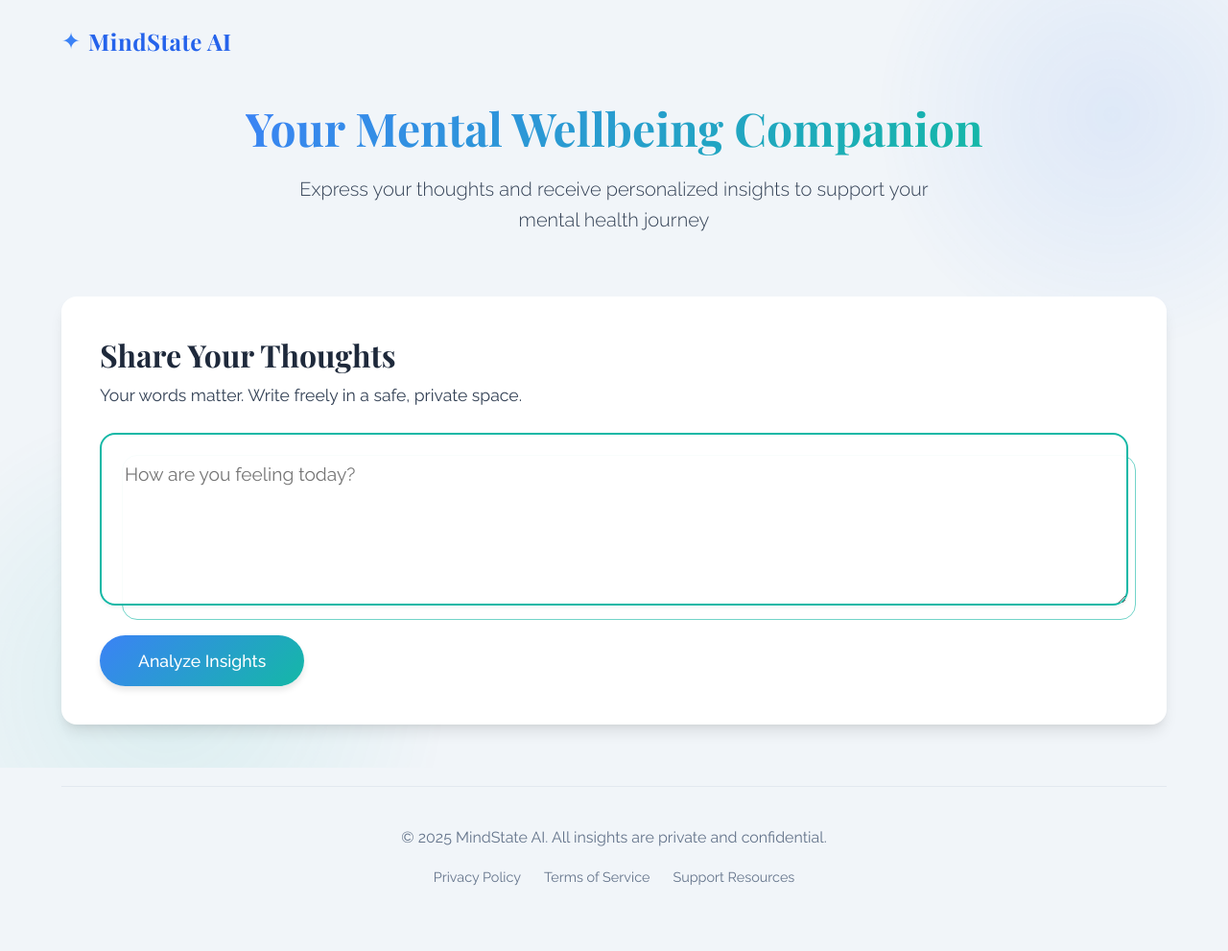
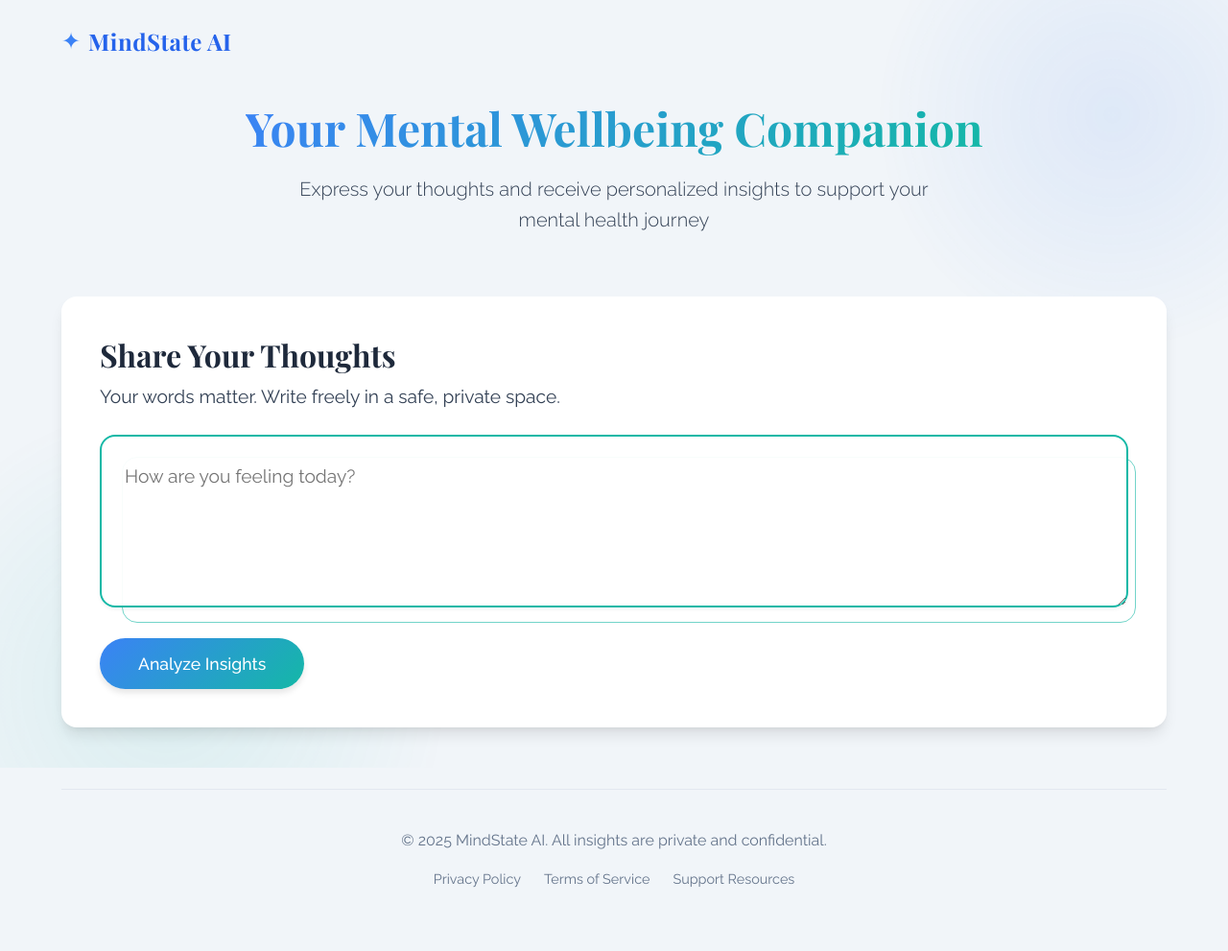
Before and after one commit to satyam-sm/MindState_AI, a Flask app: page / in a window 1280 px wide. Shown: the whole page at 96% size. Before the commit the page ends 923 px from the top, so only its background shows below. Run offline with Flask 3, Linux system fonts and the light colour scheme; parts of the project's set-up code (start-up, migrations or seed data) failed here and were passed over.

Commit message:
CI-CD testing

```diff
--- a/mindstate_AI/static/css/styles.css
+++ b/mindstate_AI/static/css/styles.css
@@ -165,7 +165,7 @@ header {
 .description {
   color: var(--text-medium);
   margin-bottom: var(--spacing-md);
-  font-size: 1.1rem;
+  font-size: 1.2rem;
 }
 
 /* Form Styles */
```
